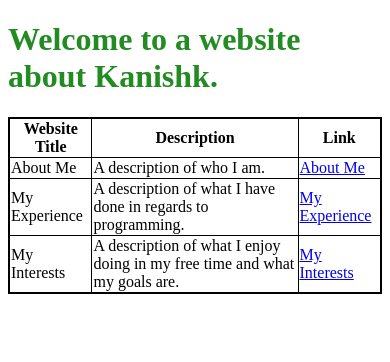
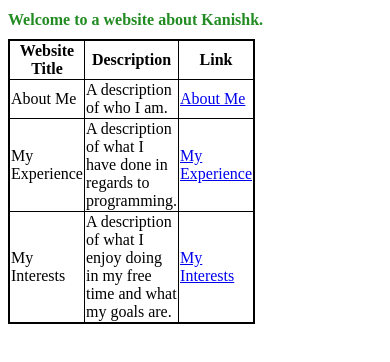
Before and after one commit to Kanishk-K/CS50_Web_Lecture0, a plain HTML site: page index.html in a window 390 px wide. Drawn offline with Linux system fonts and the light colour scheme.

Commit message:
Added @Media to shrink table and h1 tags.

```diff
--- a/index.html
+++ b/index.html
@@ -3,6 +3,16 @@
     <head>
         <link rel="stylesheet" type="text/css" href="style.css">
         <title>Kanishk's Homepage</title>
+        <style>
+            @media only screen and (max-width: 600px){
+                h1{
+                    font-size: medium;
+                }
+                table{
+                    width: 30%;
+                }
+            }
+        </style>
     </head>
     <body>
         <h1>Welcome to a website about Kanishk.</h1>
```
